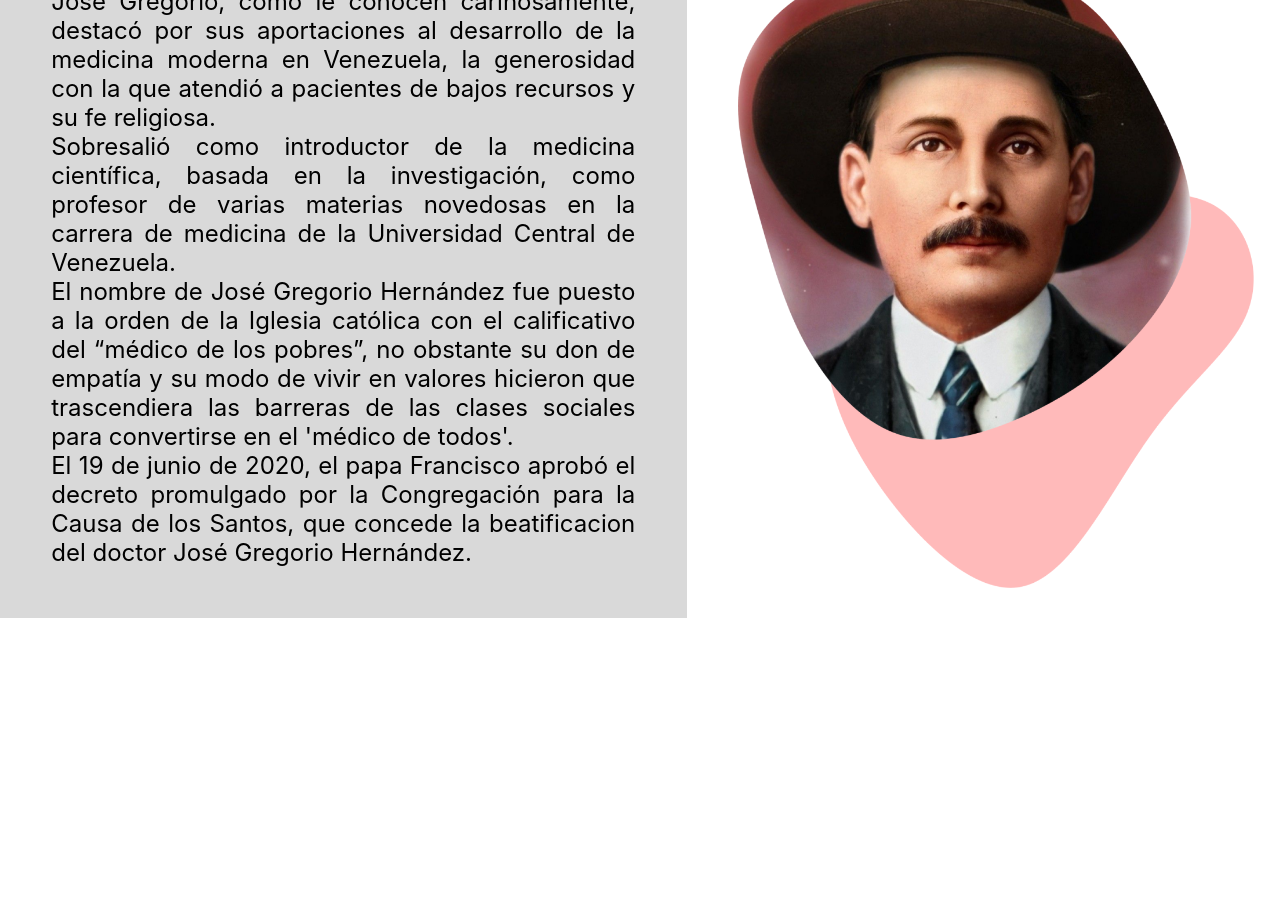
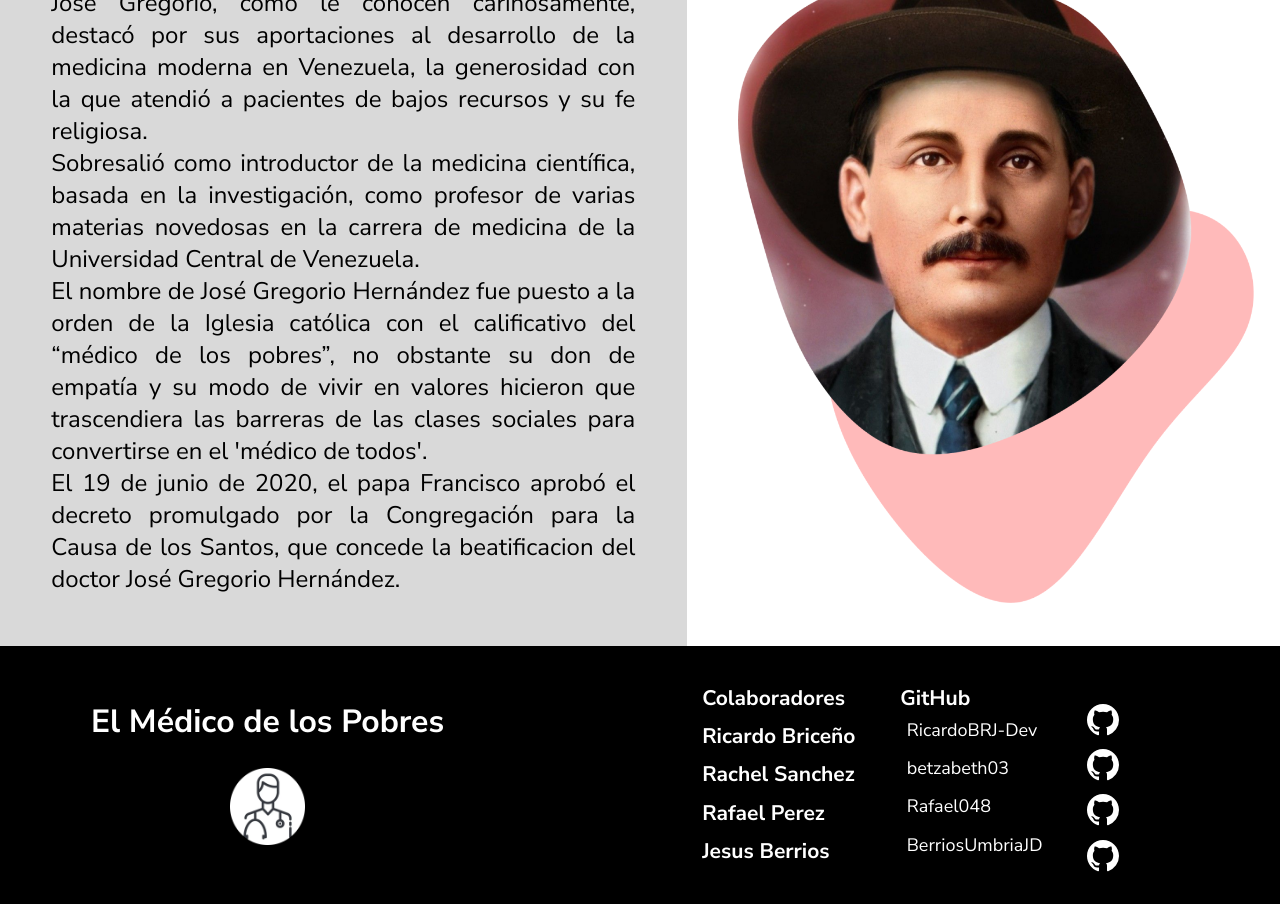
Before and after one commit to Rafael048/Frontend-4.1, a React (Create React App) app in the folder Frontend/: page / in a window 1280 px wide. Shown: the part 900-1804 px from the top of the page. Before the commit the page ends 1518 px from the top, so only its background shows below. Built offline with nearby package versions, Linux system fonts and the light colour scheme.

Commit message:
Footer y pagina landing lista

```diff
--- a/Frontend/package.json
+++ b/Frontend/package.json
@@ -7,6 +7,7 @@
     "@testing-library/react": "^13.4.0",
     "@testing-library/user-event": "^13.5.0",
     "axios": "^1.7.2",
+    "bootstrap-icons": "^1.11.3",
     "js-cookie": "^3.0.5",
     "leaflet": "^1.9.4",
     "react": "^18.3.1",
--- a/Frontend/src/App.css
+++ b/Frontend/src/App.css
@@ -1,3 +1,9 @@
+@import url('https://fonts.googleapis.com/css2?family=Nunito+Sans:ital,opsz,wght@0,6..12,200..1000;1,6..12,200..1000&display=swap');
+
+*{
+    font-family: "Nunito Sans", sans-serif;
+}
+
 .leaflet-container{
  width: 100vw;
  height: 100vh;
--- a/Frontend/src/App.jsx
+++ b/Frontend/src/App.jsx
@@ -2,7 +2,7 @@ import './App.css';
 //import Mapview from './Components/Mapview';
 import Header from './Components/Header';
 import Landing from './Components/Landing';
-
+import Footer from './Components/Footer';
 
 function App() {
   return (
@@ -20,6 +20,7 @@ function App() {
     <div>
       <Landing></Landing>
     </div>
+    <Footer></Footer>
     {
       // <Mapview></Mapview>
     }
--- /dev/null
+++ b/Frontend/src/Components/Footer.jsx
@@ -0,0 +1,57 @@
+import React from 'react'
+import image from "../assets/Logo.png"
+import '../css/Footer.css'
+
+export default function Footer() {
+  return (
+    <div>
+      <footer>
+        <div className='title-footer'>
+            <h1>El Médico de los Pobres</h1>
+            <figure>
+                <img src={image} alt="logo.png" width={"100%"} />
+            </figure>
+        </div>
+        <div className='info'>
+            <div className='names'>
+                <h3 className='name'>Colaboradores</h3>
+                <h3 className='name'>Ricardo Briceño</h3>
+                <h3 className='name'>Rachel Sanchez</h3>
+                <h3 className='name'>Rafael Perez</h3>
+                <h3 className='name'>Jesus Berrios</h3>
+            </div>
+            <div className='git'>
+                <h3>GitHub</h3>
+                <a href="" className='link'>RicardoBRJ-Dev</a>
+                <a href="" className='link'>betzabeth03</a>
+                <a href="" className='link'>Rafael048</a>
+                <a href="" className='link'>BerriosUmbriaJD</a>
+            </div>
+            <div className='icon'>
+                <p><br /></p>
+                <p>
+                    <svg xmlns="http://www.w3.org/2000/svg" width="32" height="32" fill="currentColor" class="bi bi-github" viewBox="0 0 16 16">
+                    <path d="M8 0C3.58 0 0 3.58 0 8c0 3.54 2.29 6.53 5.47 7.59.4.07.55-.17.55-.38 0-.19-.01-.82-.01-1.49-2.01.37-2.53-.49-2.69-.94-.09-.23-.48-.94-.82-1.13-.28-.15-.68-.52-.01-.53.63-.01 1.08.58 1.23.82.72 1.21 1.87.87 2.33.66.07-.52.28-.87.51-1.07-1.78-.2-3.64-.89-3.64-3.95 0-.87.31-1.59.82-2.15-.08-.2-.36-1.02.08-2.12 0 0 .67-.21 2.2.82.64-.18 1.32-.27 2-.27s1.36.09 2 .27c1.53-1.04 2.2-.82 2.2-.82.44 1.1.16 1.92.08 2.12.51.56.82 1.27.82 2.15 0 3.07-1.87 3.75-3.65 3.95.29.25.54.73.54 1.48 0 1.07-.01 1.93-.01 2.2 0 .21.15.46.55.38A8.01 8.01 0 0 0 16 8c0-4.42-3.58-8-8-8"/>
+                    </svg>
+                </p>
+                <p>
+                    <svg xmlns="http://www.w3.org/2000/svg" width="32" height="32" fill="currentColor" class="bi bi-github" viewBox="0 0 16 16">
+                    <path d="M8 0C3.58 0 0 3.58 0 8c0 3.54 2.29 6.53 5.47 7.59.4.07.55-.17.55-.38 0-.19-.01-.82-.01-1.49-2.01.37-2.53-.49-2.69-.94-.09-.23-.48-.94-.82-1.13-.28-.15-.68-.52-.01-.53.63-.01 1.08.58 1.23.82.72 1.21 1.87.87 2.33.66.07-.52.28-.87.51-1.07-1.78-.2-3.64-.89-3.64-3.95 0-.87.31-1.59.82-2.15-.08-.2-.36-1.02.08-2.12 0 0 .67-.21 2.2.82.64-.18 1.32-.27 2-.27s1.36.09 2 .27c1.53-1.04 2.2-.82 2.2-.82.44 1.1.16 1.92.08 2.12.51.56.82 1.27.82 2.15 0 3.07-1.87 3.75-3.65 3.95.29.25.54.73.54 1.48 0 1.07-.01 1.93-.01 2.2 0 .21.15.46.55.38A8.01 8.01 0 0 0 16 8c0-4.42-3.58-8-8-8"/>
+                    </svg>
+                </p>
+                <p>
+                    <svg xmlns="http://www.w3.org/2000/svg" width="32" height="32" fill="currentColor" class="bi bi-github" viewBox="0 0 16 16">
+                    <path d="M8 0C3.58 0 0 3.58 0 8c0 3.54 2.29 6.53 5.47 7.59.4.07.55-.17.55-.38 0-.19-.01-.82-.01-1.49-2.01.37-2.53-.49-2.69-.94-.09-.23-.48-.94-.82-1.13-.28-.15-.68-.52-.01-.53.63-.01 1.08.58 1.23.82.72 1.21 1.87.87 2.33.66.07-.52.28-.87.51-1.07-1.78-.2-3.64-.89-3.64-3.95 0-.87.31-1.59.82-2.15-.08-.2-.36-1.02.08-2.12 0 0 .67-.21 2.2.82.64-.18 1.32-.27 2-.27s1.36.09 2 .27c1.53-1.04 2.2-.82 2.2-.82.44 1.1.16 1.92.08 2.12.51.56.82 1.27.82 2.15 0 3.07-1.87 3.75-3.65 3.95.29.25.54.73.54 1.48 0 1.07-.01 1.93-.01 2.2 0 .21.15.46.55.38A8.01 8.01 0 0 0 16 8c0-4.42-3.58-8-8-8"/>
+                    </svg>
+                </p>
+                <p>
+                    <svg xmlns="http://www.w3.org/2000/svg" width="32" height="32" fill="currentColor" class="bi bi-github" viewBox="0 0 16 16">
+                    <path d="M8 0C3.58 0 0 3.58 0 8c0 3.54 2.29 6.53 5.47 7.59.4.07.55-.17.55-.38 0-.19-.01-.82-.01-1.49-2.01.37-2.53-.49-2.69-.94-.09-.23-.48-.94-.82-1.13-.28-.15-.68-.52-.01-.53.63-.01 1.08.58 1.23.82.72 1.21 1.87.87 2.33.66.07-.52.28-.87.51-1.07-1.78-.2-3.64-.89-3.64-3.95 0-.87.31-1.59.82-2.15-.08-.2-.36-1.02.08-2.12 0 0 .67-.21 2.2.82.64-.18 1.32-.27 2-.27s1.36.09 2 .27c1.53-1.04 2.2-.82 2.2-.82.44 1.1.16 1.92.08 2.12.51.56.82 1.27.82 2.15 0 3.07-1.87 3.75-3.65 3.95.29.25.54.73.54 1.48 0 1.07-.01 1.93-.01 2.2 0 .21.15.46.55.38A8.01 8.01 0 0 0 16 8c0-4.42-3.58-8-8-8"/>
+                    </svg>
+                </p>
+            </div>
+        </div>
+      </footer>
+    </div>
+  )
+}
--- a/Frontend/src/Components/Header.jsx
+++ b/Frontend/src/Components/Header.jsx
@@ -2,7 +2,6 @@ import React from 'react'
 import image from '../assets/Logo.png'
 import ImageBox from './ImageBox'
 import "../css/Header.css"
-import ('https://fonts.googleapis.com/css2?family=Nunito+Sans:ital,opsz,wght@0,6..12,200..1000;1,6..12,200..1000&display=swap')
 
 
 export default function Header() {
@@ -19,8 +18,8 @@ export default function Header() {
             <h1>El Médico de los Pobres</h1>
         </div>
         <ul>
-            <li>Historia</li>
-            <li>Hitos en la Medicina</li>
+            <li> <a href="" className='links'>Historia</a></li>
+            <li> <a href="" className='link'>Hitos en la Medicina</a></li>
             <li><button className='button-nav'>Iniciar Sesion</button></li>
         </ul>
       </nav>
--- /dev/null
+++ b/Frontend/src/css/Footer.css
@@ -0,0 +1,65 @@
+*{
+    margin: 0;
+    padding: 0;
+    box-sizing: border-box;
+}
+
+footer{
+    display: flex;
+    gap: 3vw;
+    align-items: center;
+    padding: 1.5vw;
+    background-color: black;
+    color: white;
+}
+
+.title-footer{
+    display: flex;
+    flex-direction: column;
+    align-items: center;
+    width: 40%;
+    gap: 2vw;
+}
+
+.title-footer>figure{
+    width: 15%;
+}
+
+.info{
+    justify-content: center;
+    display: flex;
+    width: 50%;
+    gap: 3vw;
+    flex: 1;
+    line-height: 2vw;
+    align-items: center;
+    font-size: 18px;
+}
+
+.git{
+    display: flex;
+    flex-direction: column;
+}
+
+.link{
+    color: white;
+    text-decoration: none;
+    padding: 0.5vw;
+
+}
+
+.link:hover{
+    transition: all .7s ease;
+    background-color: rgb(255, 255, 255);
+    border-radius: 30px;
+    text-align: center;
+    color: black;
+}
+
+.icon{
+    line-height: 3vw;
+}
+
+.name{
+    padding: 0.5vw;
+}
--- a/Frontend/src/css/Header.css
+++ b/Frontend/src/css/Header.css
@@ -1,13 +1,10 @@
-@import url('https://fonts.googleapis.com/css2?family=Nunito+Sans:ital,opsz,wght@0,6..12,200..1000;1,6..12,200..1000&display=swap');
 *{
     margin: 0;
     padding: 0;
     box-sizing: border-box;
 }
 
-
 nav{
-    font-family: "Nunito Sans", sans-serif;
     padding: 1vw;
     width: 100%;
     display: flex;
```
Also changed, not shown: 1 other file (tests, documents, lock files or other folders).
